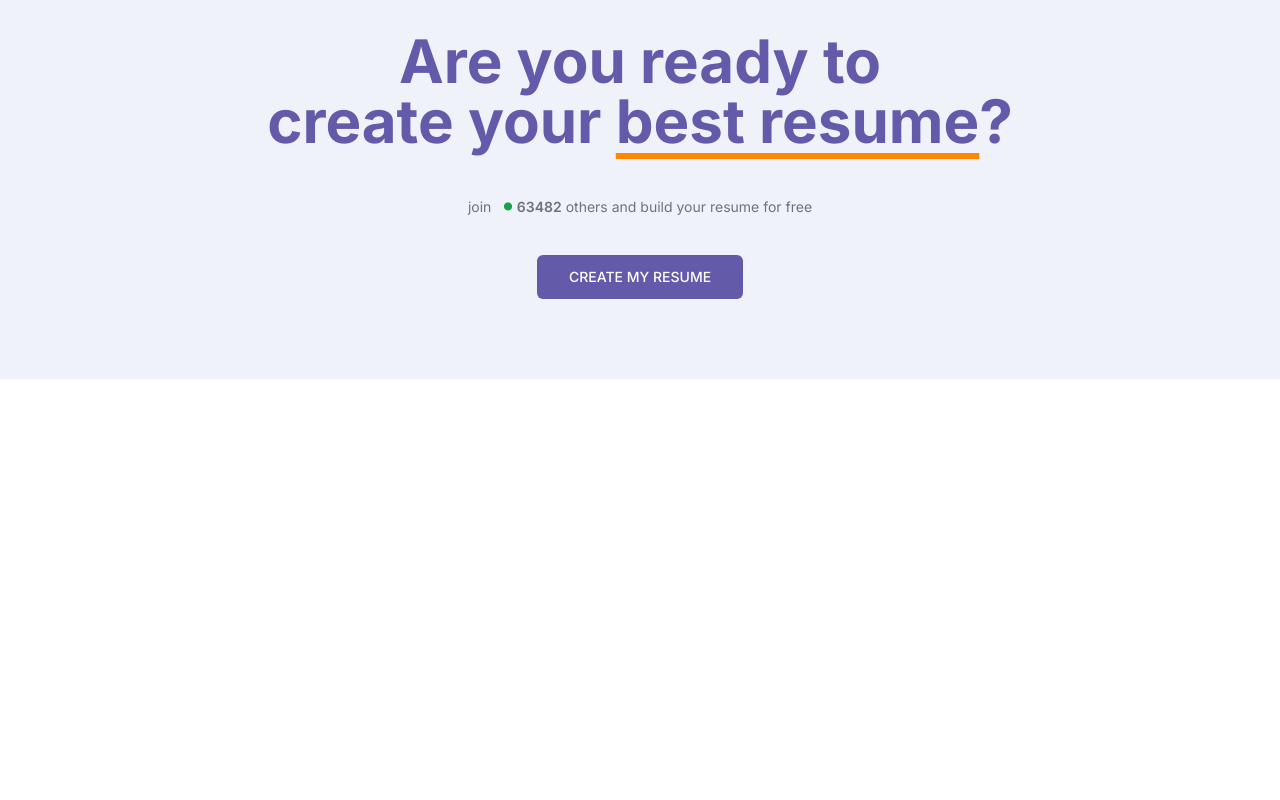
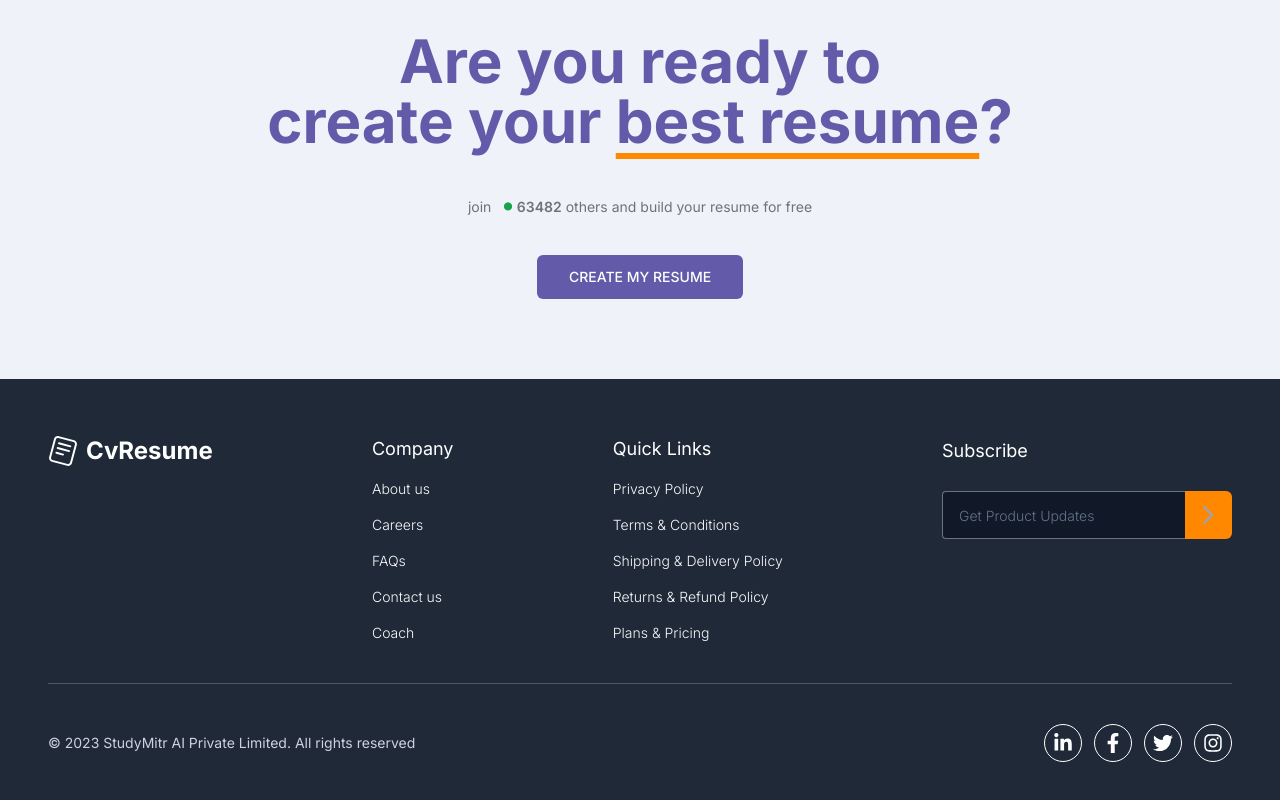
Before and after one commit to MahatoAmaR2/Resume-Generator, a React (Vite) app in the folder FRONTEND/: page / in a window 1280 px wide. Shown: the part 5278-6078 px from the top of the page. Before the commit the page ends 5657 px from the top, so only its background shows below. Built offline with nearby package versions, Linux system fonts and the light colour scheme.

Commit message:
add footer component

```diff
--- /dev/null
+++ b/FRONTEND/src/components/footer/Footer.jsx
@@ -0,0 +1,111 @@
+import { SiReaddotcv } from "react-icons/si";
+import { Link } from "react-router-dom";
+import {
+  FaLinkedinIn,
+  FaFacebookF,
+  FaTwitter,
+  FaInstagram,
+} from "react-icons/fa";
+
+function Footer() {
+  const companys = ["About us", "Careers", "FAQs", "Contact us", "Coach"];
+  const links = [
+    "Privacy Policy",
+    "Terms & Conditions",
+    "Shipping & Delivery Policy",
+    "Returns & Refund Policy",
+    "Plans & Pricing",
+  ];
+
+  return (
+    <>
+      <div className="px-12 w-full py-14 pb-10 bg-[#1F2937] font-[font2] dark:bg-[#282828]">
+        <div className="flex">
+          <div className="flex w-full justify-between items-start text-lg text-white font-normal">
+            <div className="text-white font-bold text-2xl flex items-center gap-2">
+              <SiReaddotcv className="text-3xl" />
+              <p>CvResume</p>
+            </div>
+            <div>
+              <h4>Company</h4>
+              <div className="flex flex-col ">
+                {companys.map((company, index) => (
+                  <div
+                    key={index}
+                    className="mt-4 font-light text-sm text-[#f8f9fc]"
+                  >
+                    <Link>{company}</Link>
+                  </div>
+                ))}
+              </div>
+            </div>
+            <div>
+              <h4>Quick Links</h4>
+              <div className="flex flex-col ">
+                {links.map((link, index) => (
+                  <div
+                    key={index}
+                    className="mt-4 font-light text-sm text-[#f8f9fc]"
+                  >
+                    <Link>{link}</Link>
+                  </div>
+                ))}
+              </div>
+            </div>
+
+            <form className=" ">
+              <h4 className="text-lg font-normal leading-8 text-white">
+                Subscribe
+              </h4>
+              <div className="mt-6 flex ">
+                <div className="space-y-2 grow shrink-0 w-inherit w-[80%]">
+                  <input
+                    type="email"
+                    name=""
+                    id=""
+                    placeholder="Get Product Updates"
+                    className="w-full px-4 py-3 text-sm border border-gray-500 border-r-0 bg-gray-900 dark:bg-[#282828] rounded-tl-[4px] rounded-bl-[4px] placeholder-slate-500 font-light h-12 focus:outline-none"
+                  />
+                </div>
+                <button
+                  className="shrink-0 flex justify-center items-center h-12 py-3 px-4 bg-tertiary rounded-tr-md rounded-br-md"
+                  type="submit"
+                >
+                  <img
+                    src="./arrow.4440b7271.svg"
+                    alt="arrow"
+                    className="h-5 text-transparent"
+                  />
+                </button>
+              </div>
+            </form>
+          </div>
+        </div>
+        <div className="my-10 h-[1px] bg-gray-600"></div>
+        <div className="flex justify-between items-center">
+          <div>
+            <p className="text-sm text-[#ced1de] font-normal">
+              &copy; 2023 StudyMitr AI Private Limited. All rights reserved
+            </p>
+          </div>
+          <div className="flex gap-3 justify-center items-center text-white ">
+            <div className=" border border-white p-2 rounded-full hover:bg-secondary cursor-pointer">
+              <FaLinkedinIn className="text-xl" />
+            </div>
+            <div className=" border border-white p-2 rounded-full hover:bg-secondary cursor-pointer">
+              <FaFacebookF className="text-xl" />
+            </div>
+            <div className=" border border-white p-2 rounded-full hover:bg-secondary cursor-pointer">
+              <FaTwitter className="text-xl" />
+            </div>
+            <div className=" border border-white p-2 rounded-full hover:bg-btnColor cursor-pointer">
+              <FaInstagram className="text-xl" />
+            </div>
+          </div>
+        </div>
+      </div>
+    </>
+  );
+}
+
+export default Footer;
--- a/FRONTEND/src/pages/Home.jsx
+++ b/FRONTEND/src/pages/Home.jsx
@@ -5,6 +5,7 @@ import Tamplate from "./Tamplate";
 import ResumeSteps from "./ResumeSteps";
 import FAQ from "./FAQ";
 import CreateResume from "./CreateResume";
+import Footer from "../components/footer/Footer";
 
 function Home() {
     return (
@@ -16,6 +17,7 @@ function Home() {
             <ResumeSteps/>
             <FAQ/>
             <CreateResume/>
+            <Footer/>
         </>
      );
 }
```
